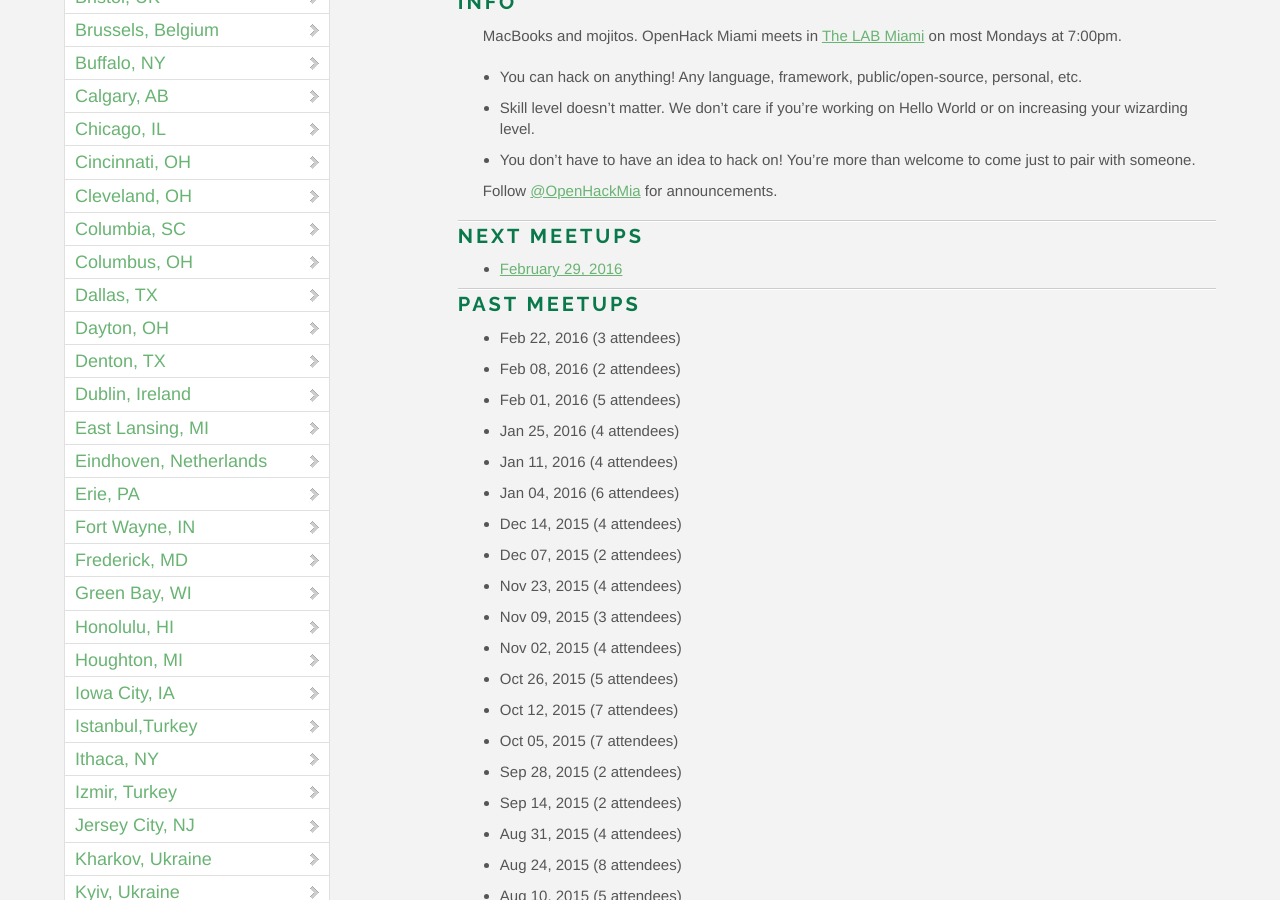
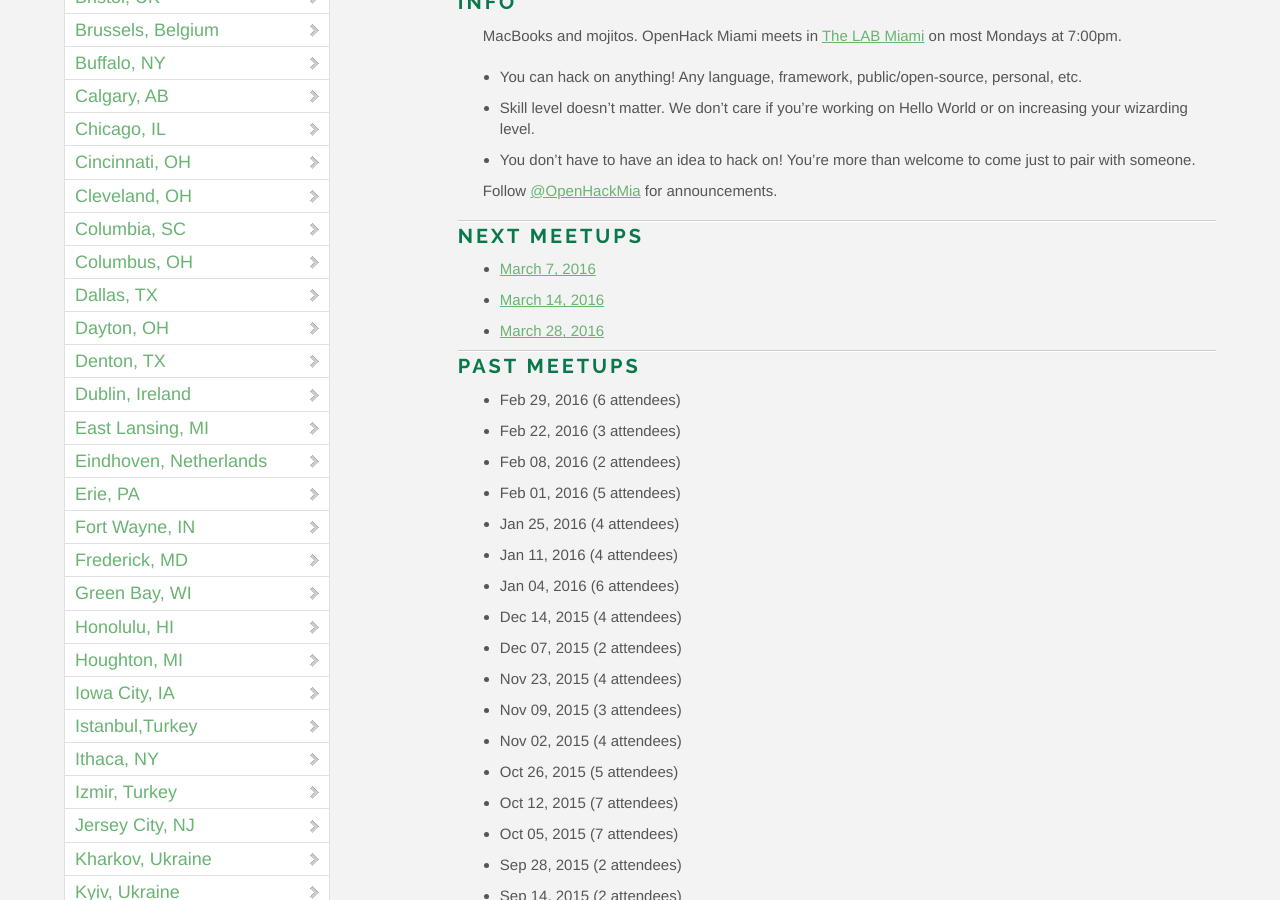
Before and after one commit to OpenHack/openhack.github.com, a Jekyll site: the page built from miami/index.markdown, in a window 1280 px wide and 900 px high, scrolled down 733 px. Built offline with Jekyll 4.4.1, drawn with Linux system fonts in a browser that asks for light colours; nearby versions of some CDN libraries; comment, search, counter and statistics services are not loaded.

Commit message:
add Miami March meetups

```diff
--- a/miami/index.markdown
+++ b/miami/index.markdown
@@ -19,10 +19,13 @@ Follow [@OpenHackMia](http://twitter.com/openhackmia) for announcements.
 
 ### Next meetups
 
-* [February 29, 2016](http://www.meetup.com/miamirb/events/228361357/)
+* [March 7, 2016](http://www.meetup.com/miamirb/events/229342708/)
+* [March 14, 2016](http://www.meetup.com/miamirb/events/229342711/)
+* [March 28, 2016](http://www.meetup.com/miamirb/events/229342723/)
 
 ### Past meetups
 
+* Feb 29, 2016 (6 attendees)
 * Feb 22, 2016 (3 attendees)
 * Feb 08, 2016 (2 attendees)
 * Feb 01, 2016 (5 attendees)
```
